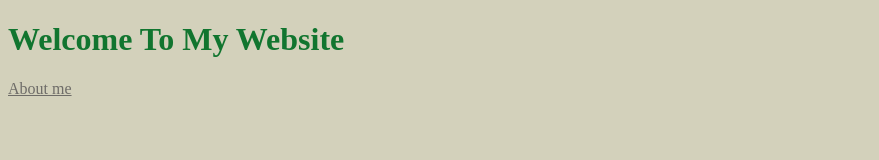
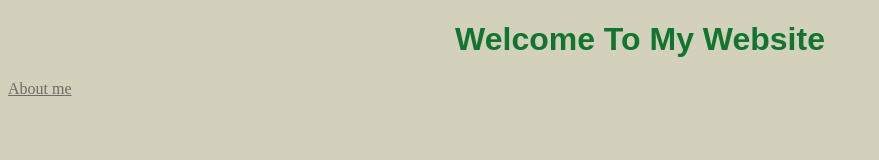
Before and after one commit to nycxcristie/multiple-pages-static-website, a plain HTML site: page index.html in a window 1280 px wide. Shown: the whole page, without its empty margins (0-879 px from the left). Drawn offline with Linux system fonts and the light colour scheme.

Commit message:
changed alignment and font style for h1

```diff
--- a/styles/app.css
+++ b/styles/app.css
@@ -2,7 +2,10 @@ body {
   background-color: rgb(211, 209, 187);
 }
 h1 {
+  font-family: Arial, Helvetica, sans-serif;
+  display: block;
   color: rgb(17, 117, 47);
+  text-align: center;
 }
 a {
   display: block;
```
